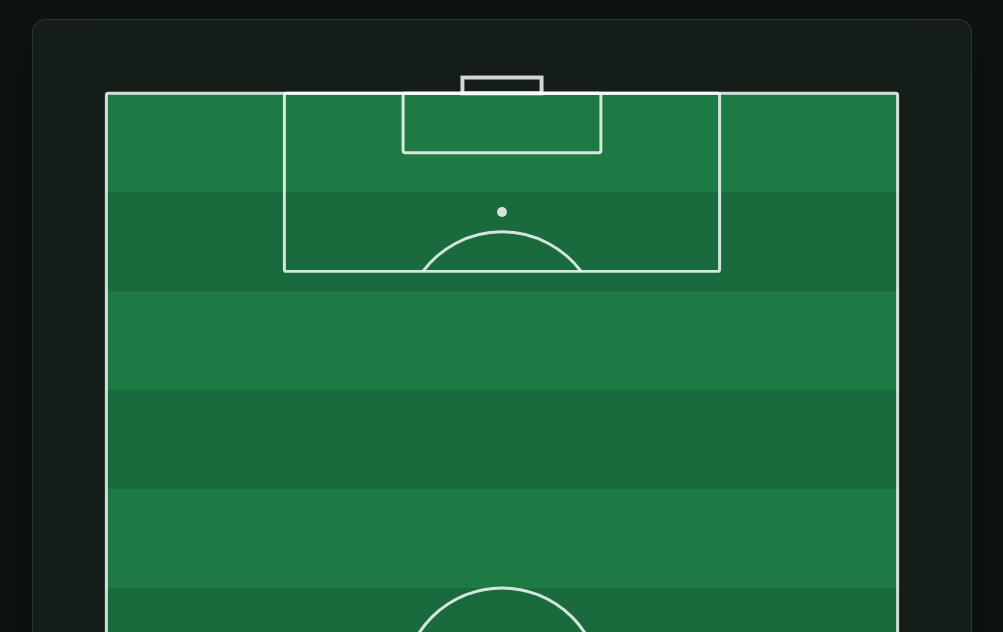
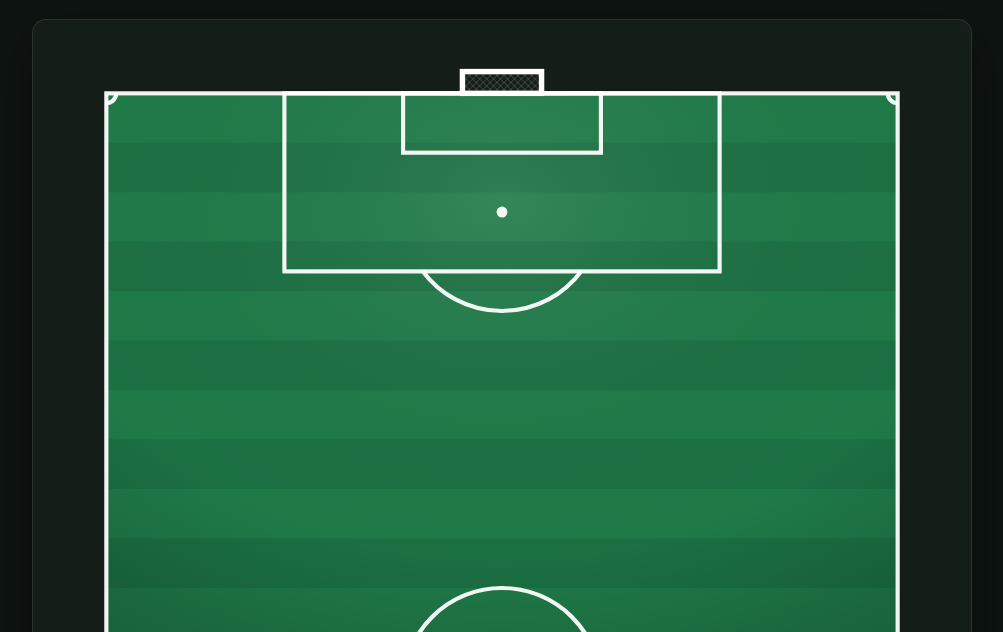
Before and after one commit to heatherlarange/DS2500-Project, a plain HTML site: page app/index.html in a window 1280 px wide. Shown: the part 168-800 px from the top of the page, without its empty margins (138-1141 px from the left). Drawn offline with Linux system fonts and the light colour scheme.

Commit message:
Make the pitch visually accurate
- Fix the penalty arc: the D was drawn with the wrong SVG sweep flag, so it
  curved back into the box instead of away from goal
- Add 1-yard corner arcs at both goal-line corners
- Replace the empty goal rectangle with netting plus a proper frame
- Thicker, brighter markings (0.42) so lines read clearly over turf
- Finer 5-yard mowing bands with lower contrast, plus soft turf shading
- Square off pitch corners (removed the stray rounded radius)

Verified in both the app/ and single-file builds: all four arcs bulge the
correct way, click still returns real stats over file://

Co-Authored-By: Claude Opus 4.8 <noreply@anthropic.com>

```diff
--- a/app/app.js
+++ b/app/app.js
@@ -45,51 +45,86 @@ function rectPitch(g, xa, ya, xb, yb, cls) {
   const [sx1, sy1] = toSvg(xb, ya);   // xb is the larger length (closer to goal / top)
   const w = Math.abs(yb - ya);
   const h = Math.abs(xb - xa);
-  g.appendChild(el("rect", { x: sx1, y: sy1, width: w, height: h, class: cls, rx: 0.2 }));
+  g.appendChild(el("rect", { x: sx1, y: sy1, width: w, height: h, class: cls }));
 }
 
 // --- draw the half-pitch ---
+// Real dimensions (yards): 18-yard box 44 wide, 6-yard box 20 wide, penalty
+// spot 12 from goal, centre circle r10, goal 8 wide, corner arcs r1.
 function drawPitch() {
+  // defs: goal netting + turf shading
+  const defs = el("defs", {});
+  const net = el("pattern", {
+    id: "netmesh", width: 0.7, height: 0.7, patternUnits: "userSpaceOnUse"
+  });
+  net.appendChild(el("path", {
+    d: "M0 0 L0.7 0.7 M0.7 0 L0 0.7",
+    stroke: "rgba(255,255,255,0.30)", "stroke-width": 0.07, fill: "none"
+  }));
+  defs.appendChild(net);
+
+  const shade = el("radialGradient", { id: "turfshade", cx: "50%", cy: "18%", r: "95%" });
+  shade.appendChild(el("stop", { offset: "0%", "stop-color": "#ffffff", "stop-opacity": 0.09 }));
+  shade.appendChild(el("stop", { offset: "62%", "stop-color": "#000000", "stop-opacity": 0 }));
+  shade.appendChild(el("stop", { offset: "100%", "stop-color": "#000000", "stop-opacity": 0.24 }));
+  defs.appendChild(shade);
+  svg.appendChild(defs);
+
   const g = el("g", {});
-  // grass base + mowing stripes
   const [gx, gy] = toSvg(120, 0);
-  g.appendChild(el("rect", { x: gx, y: gy, width: 80, height: 60, class: "grass", rx: 1 }));
-  for (let i = 0; i < 6; i++) {
-    const [sx, sy] = toSvg(120 - i * 10, 0);
+
+  // turf: 5-yard mowing bands, low contrast so the white lines stay dominant
+  g.appendChild(el("rect", { x: gx, y: gy, width: 80, height: 60, class: "grass" }));
+  for (let i = 0; i < 12; i++) {
+    const [sx, sy] = toSvg(120 - i * 5, 0);
     g.appendChild(el("rect", {
-      x: sx, y: sy, width: 80, height: 10,
+      x: sx, y: sy, width: 80, height: 5,
       class: i % 2 === 0 ? "stripe-a" : "stripe-b"
     }));
   }
-  // outer boundary of the shown half
+  g.appendChild(el("rect", { x: gx, y: gy, width: 80, height: 60, fill: "url(#turfshade)" }));
+
+  // goal: netting behind the line, then posts and crossbar on top
+  {
+    const [sx, sy] = toSvg(120, 36);          // left post, on the goal line
+    g.appendChild(el("rect", { x: sx, y: sy - 2.2, width: 8, height: 2.2, fill: "url(#netmesh)" }));
+    g.appendChild(el("rect", { x: sx, y: sy - 2.2, width: 8, height: 2.2, class: "goalframe" }));
+  }
+
+  // outer boundary (goal line at top, halfway line at bottom, two touchlines)
   rectPitch(g, 60, 0, 120, 80, "pline");
-  // halfway line is the bottom edge; center-circle arc bulging into the half
+
+  // corner arcs, 1 yard, at both goal-line corners
+  g.appendChild(el("path", { d: "M 6 7 A 1 1 0 0 0 7 6", class: "pline" }));
+  g.appendChild(el("path", { d: "M 85 6 A 1 1 0 0 0 86 7", class: "pline" }));
+
+  // centre circle: semicircle bulging into this half, plus the centre spot
   {
     const [ax, ay] = toSvg(60, 30);
     const [bx, by] = toSvg(60, 50);
     g.appendChild(el("path", { d: `M ${ax} ${ay} A 10 10 0 0 1 ${bx} ${by}`, class: "pline" }));
     const [cx, cy] = toSvg(60, 40);
-    g.appendChild(el("circle", { cx, cy, r: 0.5, class: "pdot" }));
+    g.appendChild(el("circle", { cx, cy, r: 0.55, class: "pdot" }));
   }
-  // penalty box (102..120 length, 18..62 width) and 6-yard box
+
+  // penalty box and 6-yard box
   rectPitch(g, 102, 18, 120, 62, "pline");
   rectPitch(g, 114, 30, 120, 50, "pline");
+
+  // penalty arc: centred on the penalty spot, bulging AWAY from goal.
+  // sweep-flag must be 0 here; 1 curves it back into the box.
+  {
+    const [ax, ay] = toSvg(102, 32);
+    const [bx, by] = toSvg(102, 48);
+    g.appendChild(el("path", { d: `M ${ax} ${ay} A 10 10 0 0 0 ${bx} ${by}`, class: "pline" }));
+  }
+
   // penalty spot
   {
     const [sx, sy] = toSvg(108, 40);
-    g.appendChild(el("circle", { cx: sx, cy: sy, r: 0.5, class: "pdot" }));
+    g.appendChild(el("circle", { cx: sx, cy: sy, r: 0.55, class: "pdot" }));
   }
-  // penalty arc (D) outside the box
-  {
-    const [ax, ay] = toSvg(102, 32);
-    const [bx, by] = toSvg(102, 48);
-    g.appendChild(el("path", { d: `M ${ax} ${ay} A 10 10 0 0 1 ${bx} ${by}`, class: "pline" }));
-  }
-  // goal frame on the goal line
-  {
-    const [sx, sy] = toSvg(120, 36);
-    g.appendChild(el("rect", { x: sx, y: sy - 1.6, width: 8, height: 1.6, class: "goal" }));
-  }
+
   svg.appendChild(g);
 }
 
--- a/app/styles.css
+++ b/app/styles.css
@@ -9,9 +9,9 @@
   --text-muted:   #8ea297;
   --accent:       #f5a524;   /* locked accent */
   --accent-soft:  rgba(245, 165, 36, 0.16);
-  --grass-a:      #1d7a45;
-  --grass-b:      #196b3d;
-  --pitch-line:   rgba(255, 255, 255, 0.82);
+  --grass-a:      #1f7a48;
+  --grass-b:      #1b7042;
+  --pitch-line:   rgba(255, 255, 255, 0.94);
   --radius-card:  14px;
   --radius-chip:  10px;
   --mono: ui-monospace, "SF Mono", "SFMono-Regular", "Cascadia Mono", "Roboto Mono", Menlo, Consolas, monospace;
@@ -69,12 +69,12 @@ html, body {
 }
 
 /* Pitch elements (styled via CSS so var() works; SVG attributes can't take var()) */
-.grass    { fill: var(--grass-b); }
-.stripe-a { fill: var(--grass-a); }
-.stripe-b { fill: var(--grass-b); }
-.pline    { fill: none; stroke: var(--pitch-line); stroke-width: 0.3; }
-.pdot     { fill: var(--pitch-line); }
-.goal     { fill: none; stroke: var(--pitch-line); stroke-width: 0.4; }
+.grass     { fill: var(--grass-b); }
+.stripe-a  { fill: var(--grass-a); }
+.stripe-b  { fill: var(--grass-b); }
+.pline     { fill: none; stroke: var(--pitch-line); stroke-width: 0.42; stroke-linejoin: miter; }
+.pdot      { fill: var(--pitch-line); }
+.goalframe { fill: none; stroke: #ffffff; stroke-width: 0.55; }
 
 /* Marker dropped at the click point */
 .marker-dot { fill: var(--accent); stroke: #0e1411; stroke-width: 0.25; }
```
Also changed, not shown: freekick_map.html (+33 -10 lines).
